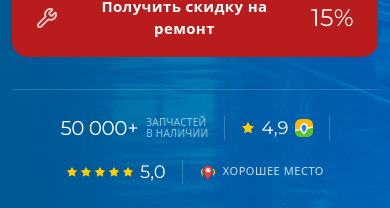
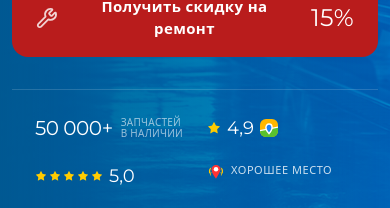
Before and after one commit to tp-ai-focus/avtomoe, a Next.js app: page / in a window 390 px wide. Shown: the part 636-844 px from the top of the page. Built offline with nearby package versions, Linux system fonts and the light colour scheme; no server answers; the database is empty.

Commit message:
Layout: arrange hero stats into a 2-column grid on mobile

```diff
--- a/src/app/page.tsx
+++ b/src/app/page.tsx
@@ -131,7 +131,8 @@ export default async function HomePage() {
           </Reveal>
 
           <Reveal delay={0.34}>
-            <div className="mt-8 flex flex-wrap items-center justify-center gap-4 sm:gap-6 border-t border-white/15 pt-6">
+            <div className="mt-8 flex justify-center border-t border-white/15 pt-6">
+              <div className="grid grid-cols-2 gap-x-6 gap-y-5 place-items-start sm:flex sm:flex-wrap sm:items-center sm:justify-center sm:gap-6">
 
                 {/* 50 000+ */}
                 <div className="flex items-center gap-2">
@@ -144,7 +145,7 @@ export default async function HomePage() {
                 </div>
 
                 {/* Разделитель */}
-              <div className="h-6 w-px bg-white/20" />
+                <div className="hidden h-6 w-px bg-white/20 sm:block" />
 
                 {/* 2ГИС 4,9 */}
                 <a
@@ -165,7 +166,7 @@ export default async function HomePage() {
                 </a>
 
                 {/* Разделитель */}
-              <div className="h-6 w-px bg-white/20" />
+                <div className="hidden h-6 w-px bg-white/20 sm:block" />
 
                 {/* Яндекс 5,0 */}
                 <a
@@ -184,7 +185,7 @@ export default async function HomePage() {
                 </a>
 
                 {/* Разделитель */}
-              <div className="h-6 w-px bg-white/20" />
+                <div className="hidden h-6 w-px bg-white/20 sm:block" />
 
                 {/* Яндекс — Хорошее место */}
                 <a
@@ -207,6 +208,7 @@ export default async function HomePage() {
                   </span>
                 </a>
 
+              </div>
             </div>
           </Reveal>
         </div>
```
Also changed, not shown: 293 other files (tests, documents, lock files or other folders). Lines whose indentation alone changed are shown as unchanged.
